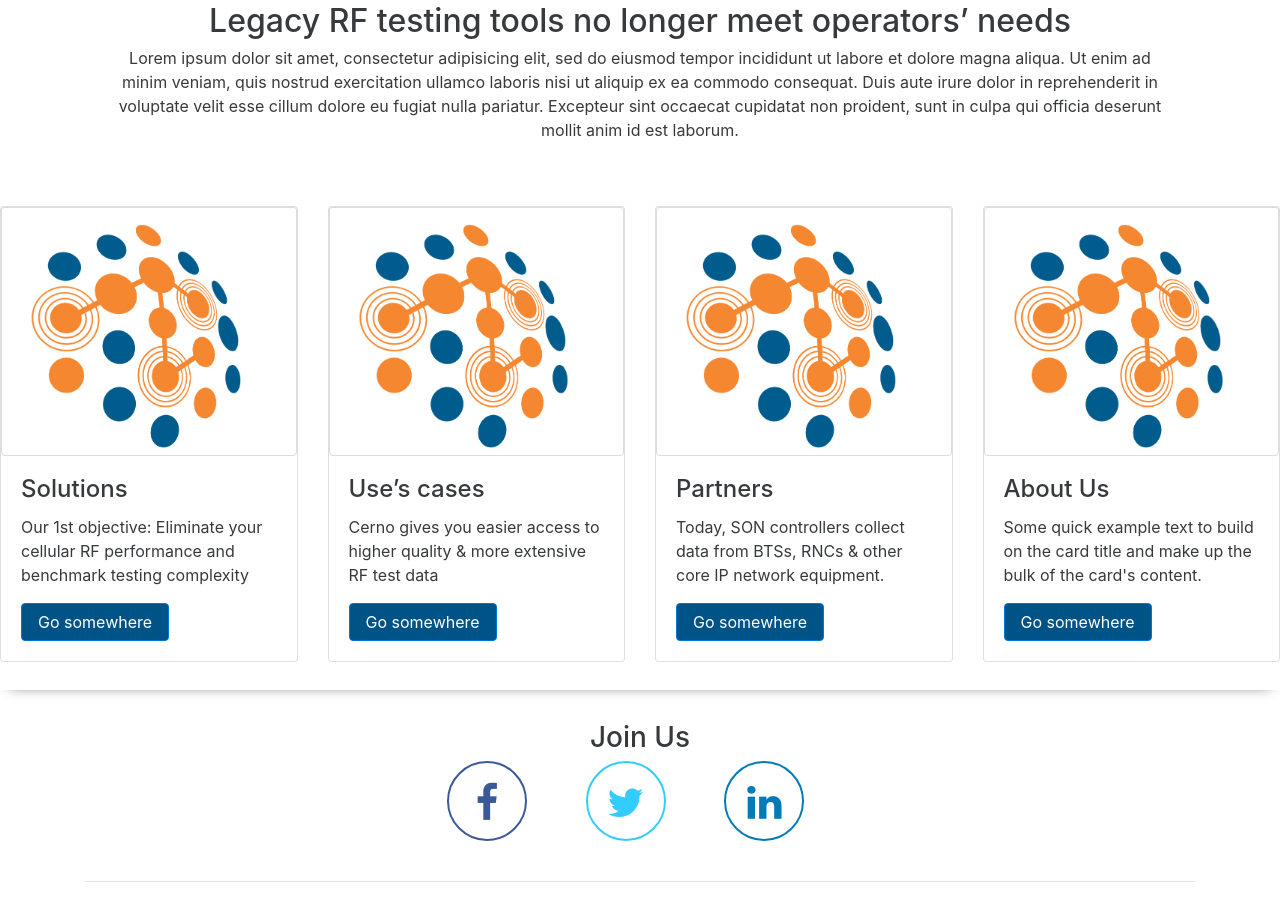
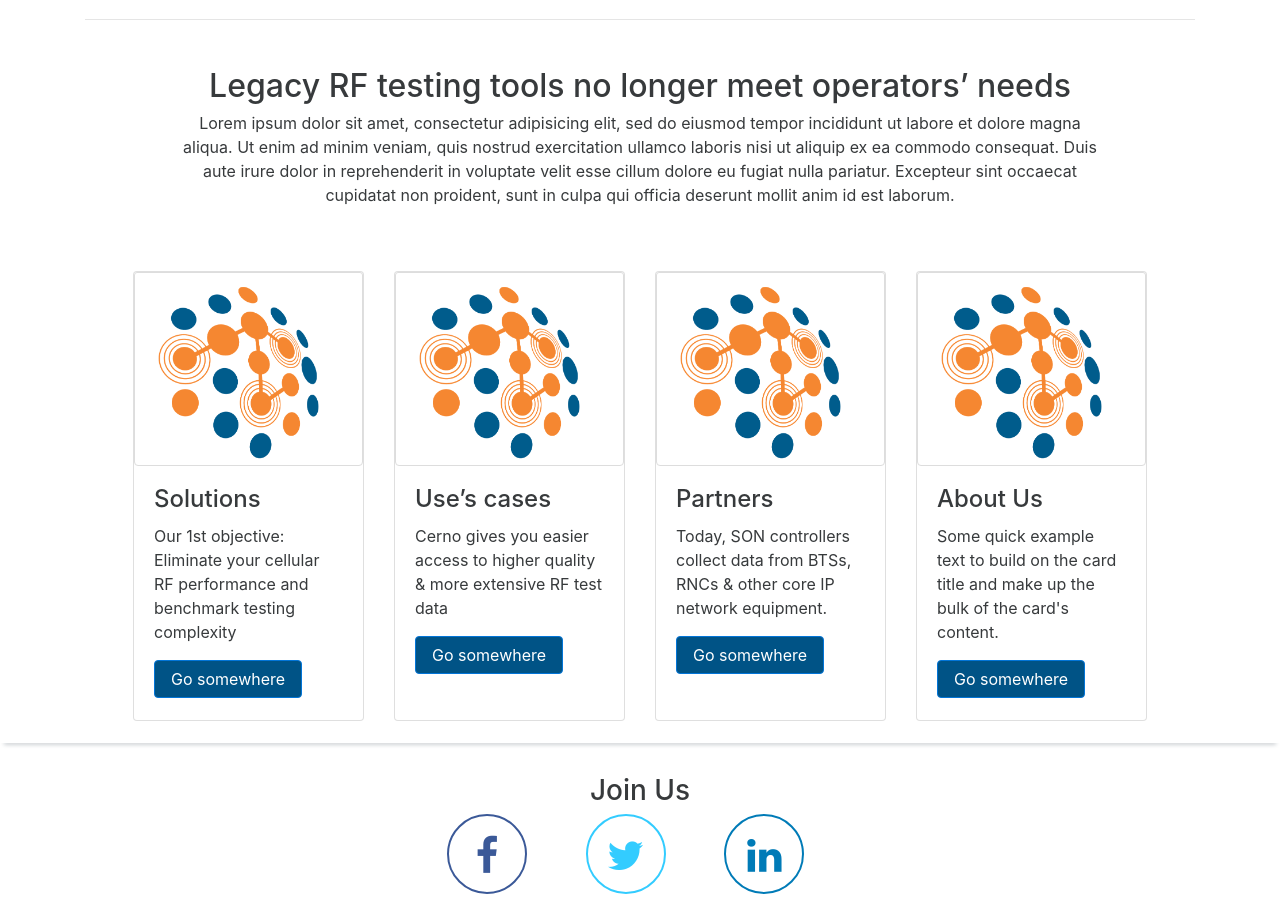
Before and after one commit to ThePpeecc/ranlytics-webpage, a website: page src/index.html in a window 1280 px wide. Shown: the part 933-1830 px from the top of the page. Drawn offline with nearby package versions, Linux system fonts and the light colour scheme; files that its build step writes are made by us from their sources.

Commit message:
Minor edits to the cards section, and a new publish version

```diff
--- a/src/css/styles.css
+++ b/src/css/styles.css
@@ -11,10 +11,10 @@ html, body {
   background-color: #005386;
 }
 
-.main {
-  margin: 2rem 0 0 0;
-  padding: 1rem 0;
-  box-shadow: 0px 5px 13px -10px #373A3C;
+.bottomShadow {
+  width: 100%;
+  height: 10px;
+  box-shadow: 0 5px 4px -4px #9ca4aa;
 }
 
 .footerDiv {
@@ -92,6 +92,13 @@ html, body {
 .jumbotron {
   color: white;
 }
+
+
+.infoCard {
+  min-height: 450px;
+}
+
+
 
 
 /*Social icons starts*/
--- a/src/index.html
+++ b/src/index.html
@@ -59,15 +59,21 @@
                             <!-- Links -->
 
                             <li class="nav-item">
-                                <a class="btn btn-outline-secondary" href="#"><i class="fa fa-facebook"></i></a>
+                                <a class="btn btn-outline-secondary" href="#">
+                                    <i class="fa fa-facebook"></i>
+                                </a>
                             </li>
 
                             <li class="nav-item">
-                                <a class="btn btn-outline-secondary" href="#"><i class="fa fa-twitter"></i></a>
+                                <a class="btn btn-outline-secondary" href="#">
+                                    <i class="fa fa-twitter"></i>
+                                </a>
                             </li>
 
                             <li class="nav-item ">
-                                <a class="btn btn-outline-secondary" href="#"><i class="fa fa-linkedin"></i></a>
+                                <a class="btn btn-outline-secondary" href="#">
+                                    <i class="fa fa-linkedin"></i>
+                                </a>
                             </li>
 
                             <!-- Links End -->
@@ -99,7 +105,7 @@
 
         <!-- Jumbotron Ends -->
 
-        <div class="container-fluid main">
+        <div class="container">
 
             <!-- Text Row -->
             <div class="row text-center mb-1">
@@ -115,6 +121,8 @@
                 </div>
             </div>
 
+            <hr class="my-3">
+
             <div class="row text-center mb-3">
                 <div class="col-md-1"></div>
                 <div class="col-md-10 col-sm-12 ">
@@ -126,8 +134,8 @@
 
             <!-- Text Row End -->
             <!-- Card Row -->
-            <div class="row">
-                <div class="col-sm-6 col-lg-3">
+            <div class="row px-3">
+                <div class="col-xs-12 col-sm-6 col-lg-3">
                     <div class="card infoCard">
                         <img class="card-img-top img-thumbnail" src="img/logoMin.png" alt="Card image cap">
                         <div class="card-block">
@@ -137,7 +145,7 @@
                         </div>
                     </div>
                 </div>
-                <div class="col-sm-6 col-lg-3">
+                <div class="col-xs-12 col-sm-6 col-lg-3">
                     <div class="card infoCard">
                         <img class="card-img-top img-thumbnail" src="img/logoMin.png" alt="Card image cap">
                         <div class="card-block">
@@ -147,7 +155,7 @@
                         </div>
                     </div>
                 </div>
-                <div class="col-sm-6 col-lg-3">
+                <div class="col-xs-12 col-sm-6 col-lg-3">
                     <div class="card infoCard">
                         <img class="card-img-top img-thumbnail" src="img/logoMin.png" alt="Card image cap">
                         <div class="card-block">
@@ -157,7 +165,7 @@
                         </div>
                     </div>
                 </div>
-                <div class="col-sm-6 col-lg-3">
+                <div class="col-xs-12 col-sm-6 col-lg-3">
                     <div class="card infoCard">
                         <img class="card-img-top img-thumbnail" src="img/logoMin.png" alt="Card image cap">
                         <div class="card-block">
@@ -170,6 +178,13 @@
             </div>
             <!-- Card Row End -->
         </div>
+
+        <!-- Bottom Shadow -->
+        <div class="bottomShadow">
+
+        </div>
+        <!-- Bottom Shadow End -->
+
 
         <!-- Footer -->
         <footer>
--- a/src/js/app.js
+++ b/src/js/app.js
@@ -25,7 +25,7 @@
     particlesJS('particles-js', {
         "particles": {
             "number": {
-                "value": 63,
+                "value": 40,
                 "density": {
                     "enable": true,
                     "value_area": 641.362896154328
@@ -78,7 +78,7 @@
             },
             "move": {
                 "enable": true,
-                "speed": 2,
+                "speed": 0.5,
                 "direction": "none",
                 "random": false,
                 "straight": false,
```
Also changed, not shown: docs/index.html (+1 -1 lines), dist/css/all.min.css, dist/index.html, dist/js/app.min.js, docs/css/all.min.css, docs/js/app.min.js, 4 other files.
